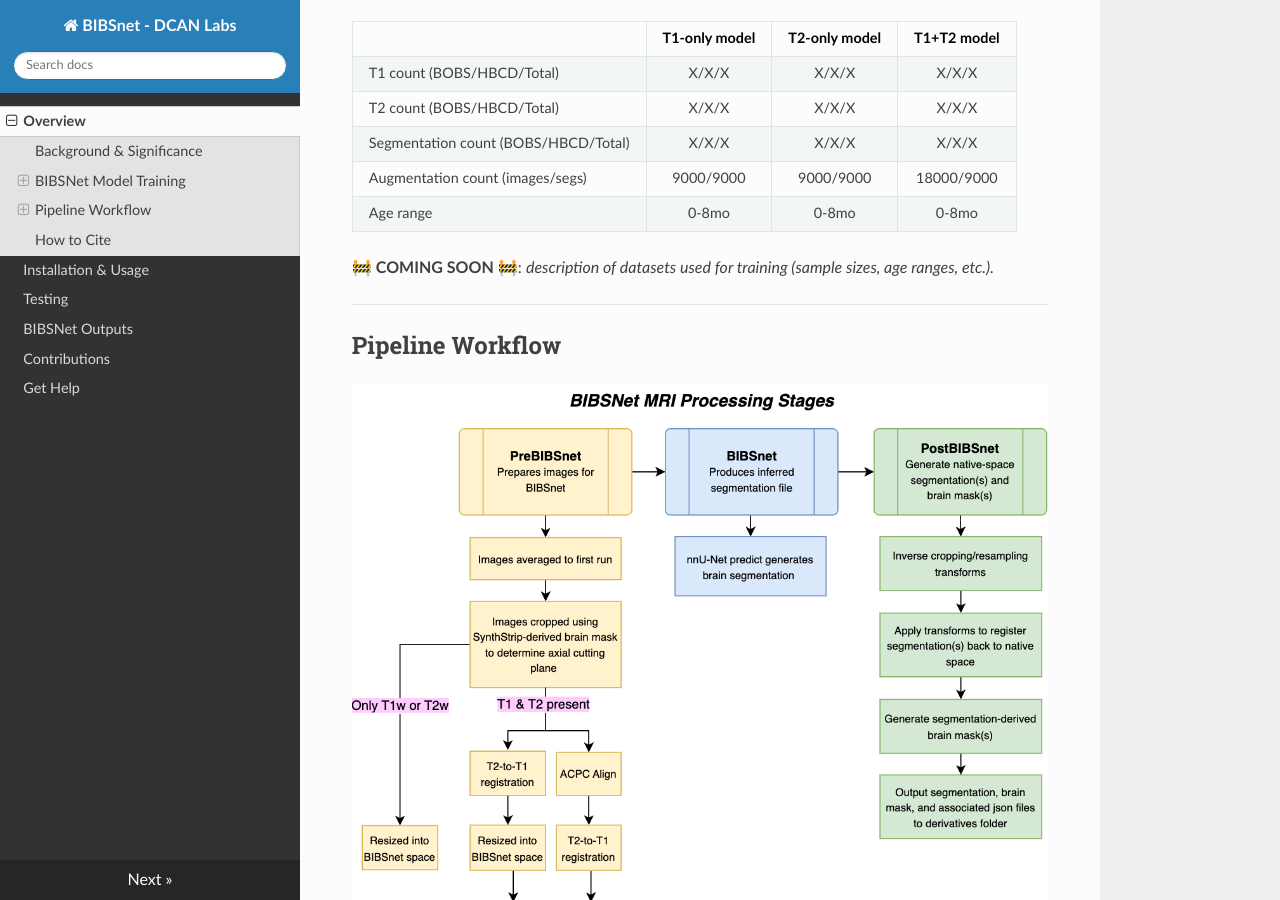
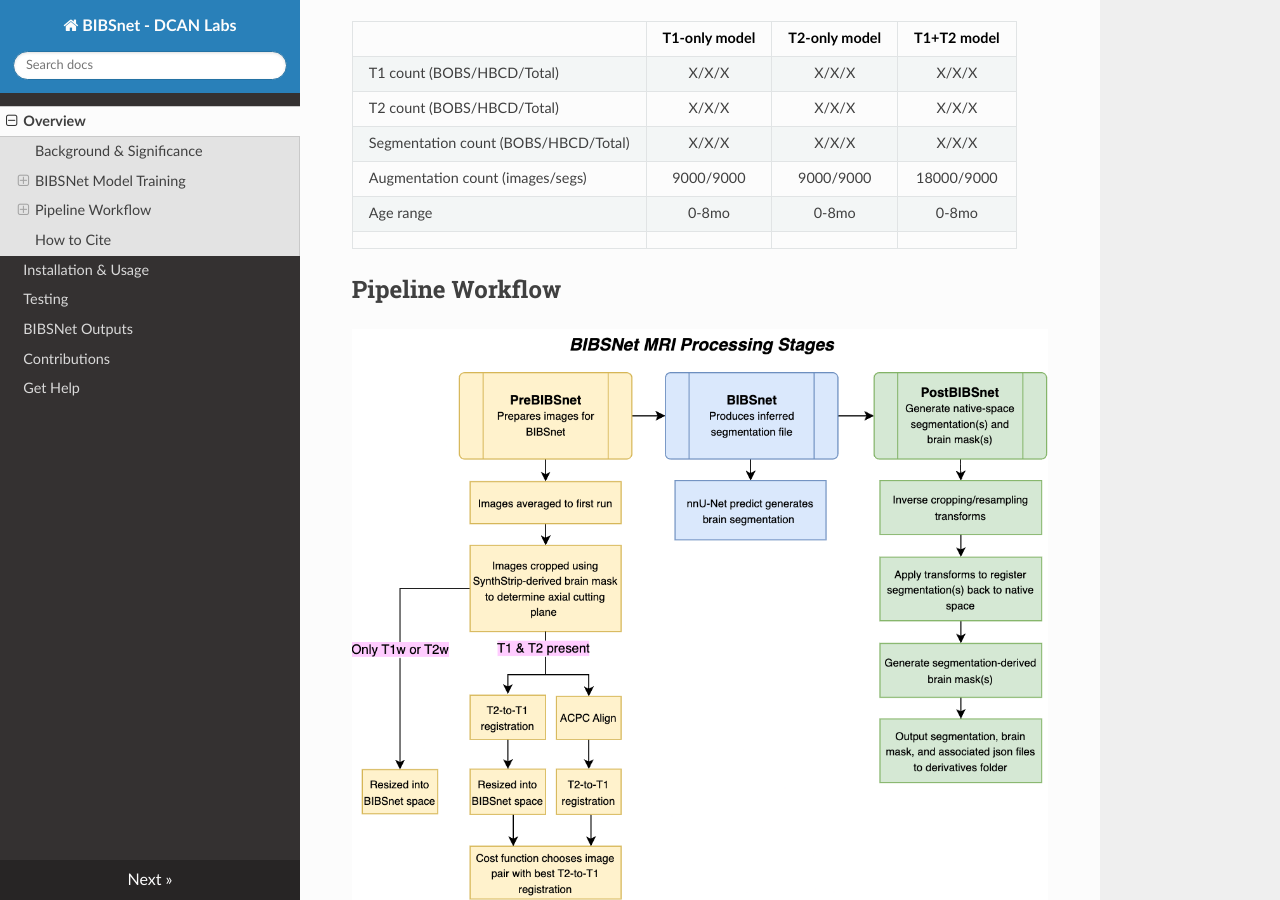
Before and after one commit to DCAN-Labs/BIBSnet, an MkDocs documentation site: the page built from docs/index.md, in a window 1280 px wide and 900 px high, scrolled down 1695 px. Built offline with MkDocs 1.6.1, drawn with Linux system fonts in a browser that asks for light colours; nearby versions of some CDN libraries.

Commit message:
further changes from prev commit

```diff
--- a/docs/index.md
+++ b/docs/index.md
@@ -47,12 +47,8 @@ BIBSNet contains three separate models trained specifically for a given modality
 | Segmentation count (BOBS/HBCD/Total) | X/X/X | X/X/X | X/X/X |
 | Augmentation count (images/segs) | 9000/9000 | 9000/9000 | 18000/9000 |
 | Age range | 0-8mo | 0-8mo | 0-8mo |
+| | | | |
 
-
-
-🚧 **COMING SOON** 🚧: *description of datasets used for training (sample sizes, age ranges, etc.).*
-
--------------------
 
 ## Pipeline Workflow
 ![BIBSnet - Stages for MRI Processing](BIBSNetWorkflowDiagram.drawio.png)
```
